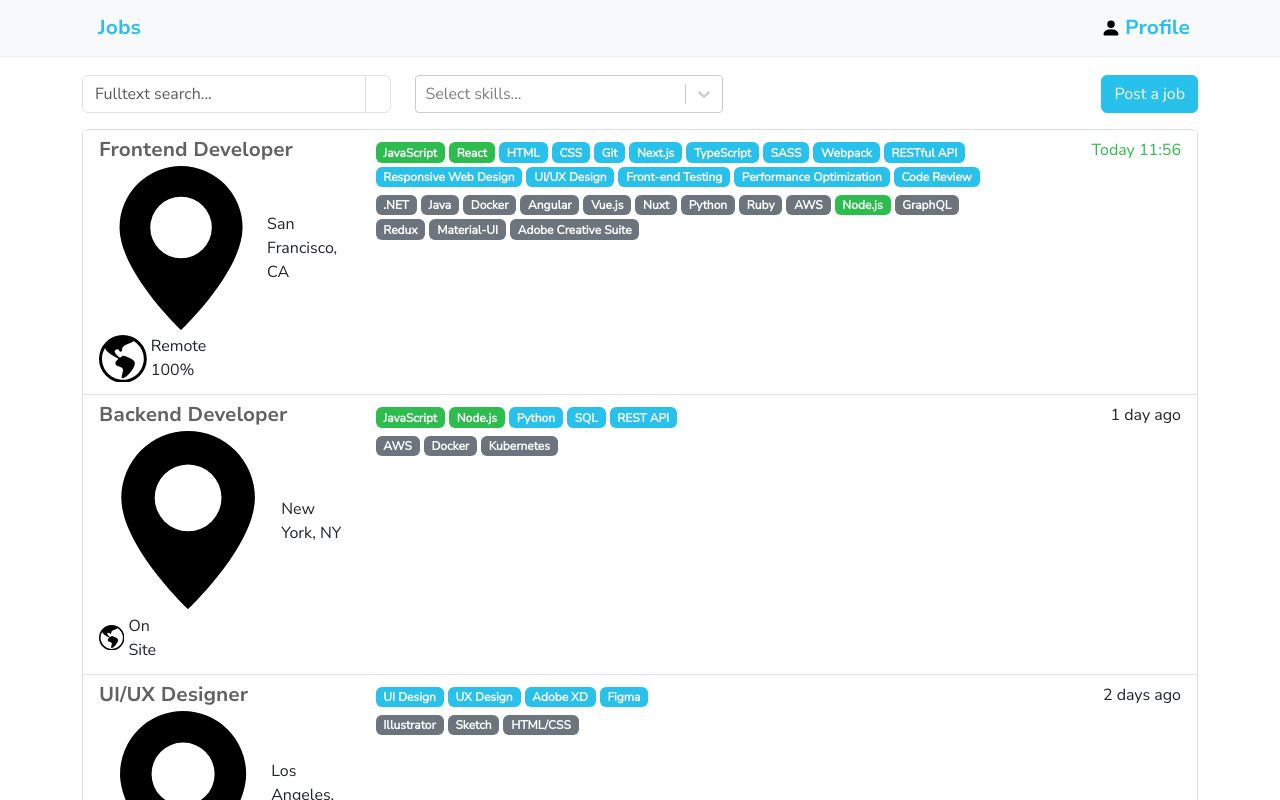
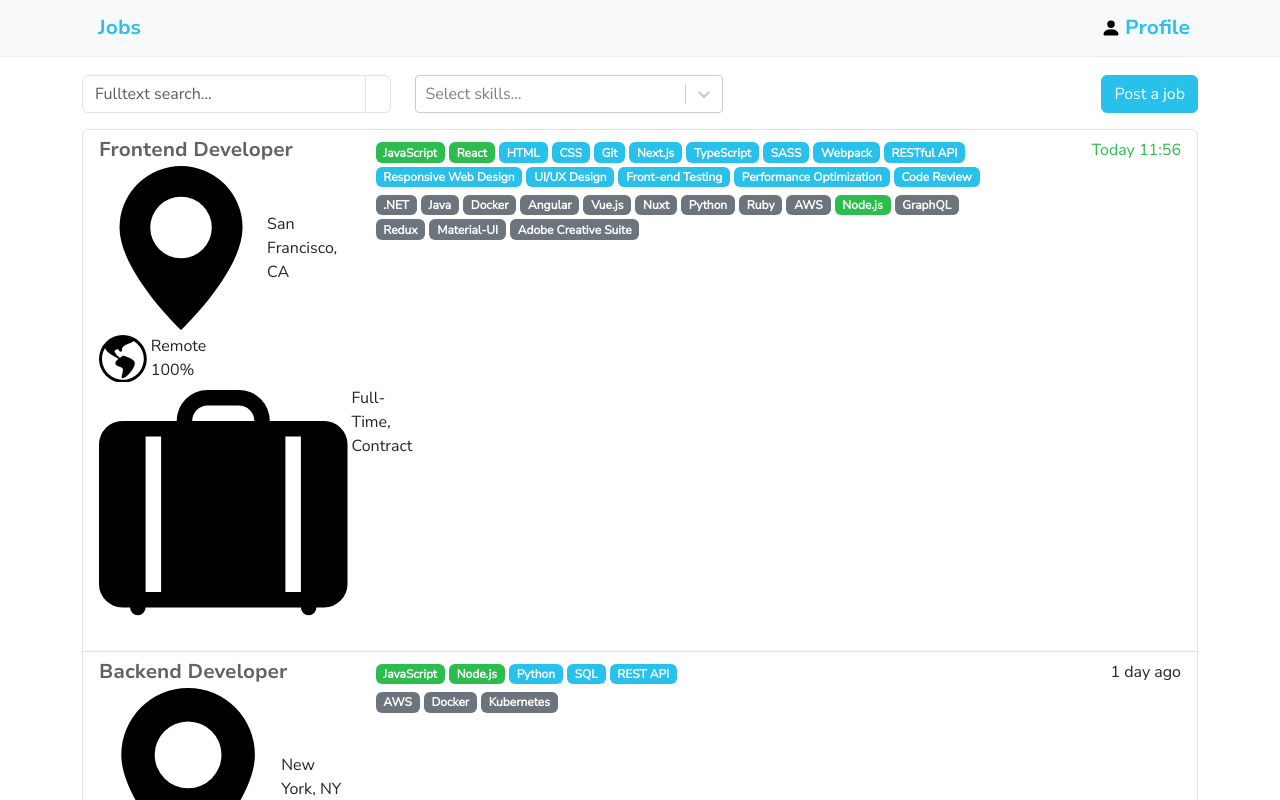
Before and after one commit to Elfoslav/jobshunter, a Next.js app: page /jobs in a window 1280 px wide. Shown: the top 800 px of the page. Built offline with nearby package versions, Linux system fonts and the light colour scheme.

Commit message:
Add employment types in jobs list

```diff
--- a/src/app/jobs/components/JobsList.tsx
+++ b/src/app/jobs/components/JobsList.tsx
@@ -1,7 +1,7 @@
 import React, { useState, useEffect } from 'react';
 import { useQueryClient } from '@tanstack/react-query';
 import { ListGroup, ListGroupItem, Row, Col } from 'react-bootstrap';
-import { GeoAltFill, GlobeAmericas } from 'react-bootstrap-icons';
+import { GeoAltFill, SuitcaseLgFill } from 'react-bootstrap-icons';
 import useQueryParams from '@/app/components/useQueryParams';
 import Pagination from '@/app/components/Pagination';
 import { JOBS_PER_PAGE, JOBS_QUERIES } from '@/lib/consts';
@@ -76,6 +76,15 @@ const JobsList: React.FC<JobsListProps> = ({
                   <div className="d-flex align-items-center mb-1">
                     <RemotePercentage remotePercentage={job.remotePercentage} />
                   </div>
+                  {job.employmentTypes.length > 0 && (
+                    <div className="d-flex mb-1">
+                      <SuitcaseLgFill
+                        className="mt-1 me-1"
+                        style={{ flexShrink: 0 }}
+                      />
+                      <span>{job.employmentTypes.join(', ')}</span>
+                    </div>
+                  )}
                 </Col>
                 <Col lg={7}>
                   <Skills
```
